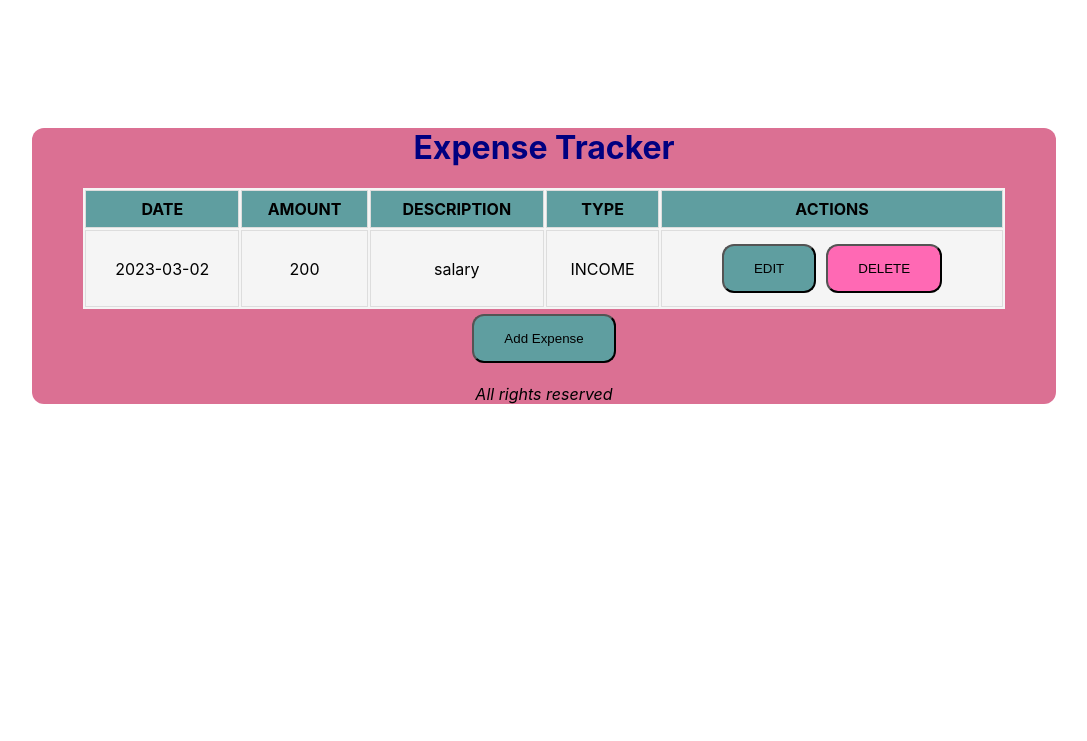
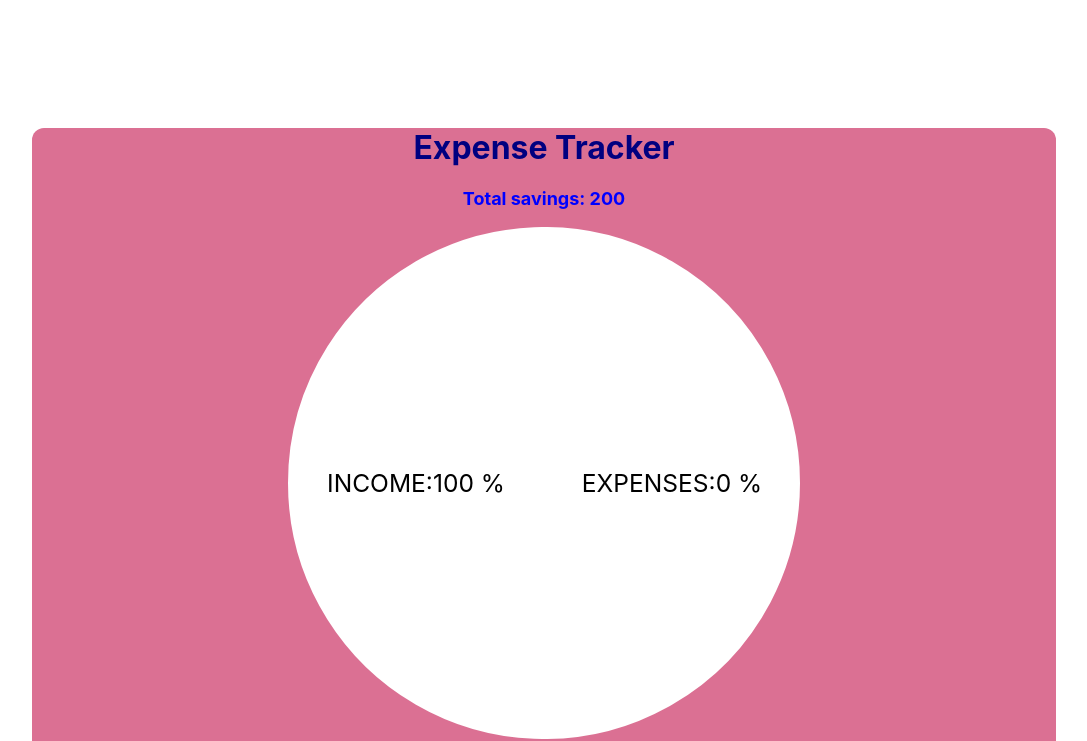
Before and after one commit to Mwiberisu/miniapps-silver, a React (Create React App) app in the folder week1/expense-tracker/: page / in a window 1280 px wide. Shown: the top 741 px of the page, without its empty margins (96-1183 px from the left). Built offline with nearby package versions, Linux system fonts and the light colour scheme.

Commit message:
Added data tabulation for expenses

```diff
--- a/week1/expense-tracker/package.json
+++ b/week1/expense-tracker/package.json
@@ -10,6 +10,7 @@
     "gh-pages": "^6.2.0",
     "react": "^18.3.1",
     "react-dom": "^18.3.1",
+    "react-minimal-pie-chart": "^8.4.1",
     "react-scripts": "5.0.1",
     "uuid": "^11.0.3",
     "web-vitals": "^2.1.4"
--- a/week1/expense-tracker/src/components/App.css
+++ b/week1/expense-tracker/src/components/App.css
@@ -50,3 +50,9 @@ select {
 .footer {
   font-style: italic;
 }
+
+.piechart {
+  width: 50%;
+  text-align: center;
+  margin: auto;
+}
--- a/week1/expense-tracker/src/components/ExpenseList.js
+++ b/week1/expense-tracker/src/components/ExpenseList.js
@@ -1,10 +1,44 @@
 import React from "react";
 import PropType from "prop-types";
+import { PieChart } from "react-minimal-pie-chart";
 
 function ExpenseList(props) {
-  const { expenses, onClickDelete, onClickEdit, onClickCreate } = props;
+  const {
+    savings,
+    totalIncome,
+    totalExpenses,
+    expenses,
+    onClickDelete,
+    onClickEdit,
+    onClickCreate,
+  } = props;
+
   return (
     <React.Fragment>
+      <div style={{ textAlign: "center" }}>
+        <div className="piechart">
+          <p
+            style={{
+              fontSize: "large",
+              fontWeight: "bolder",
+              color: savings < 0 ? "purple" : "blue",
+            }}
+          >
+            Total savings: {savings}
+          </p>
+          <PieChart
+            label={({ dataEntry }) =>
+              dataEntry.title + ":" + `${Math.round(dataEntry.percentage)} %`
+            }
+            labelStyle={{ fontSize: "30%" }}
+            labelPosition={50}
+            data={[
+              { title: "INCOME", value: totalIncome, color: "white" },
+              { title: "EXPENSES", value: totalExpenses, color: "purple" },
+            ]}
+          />
+        </div>
+
         <table>
           <thead>
             <tr>
@@ -23,7 +57,10 @@ function ExpenseList(props) {
                 <td>{expense.description}</td>
                 <td>{expense.expenseType}</td>
                 <td>
-                <button className="button" onClick={() => onClickEdit(expense)}>
+                  <button
+                    className="button"
+                    onClick={() => onClickEdit(expense)}
+                  >
                     EDIT
                   </button>
                   <button
@@ -38,15 +75,18 @@ function ExpenseList(props) {
             ))}
           </tbody>
         </table>
-
         <button className="button" onClick={() => onClickCreate()}>
           Add Expense
         </button>
+      </div>
     </React.Fragment>
   );
 }
 
 ExpenseList.propTypes = {
+  savings: PropType.number,
+  totalIncome: PropType.number,
+  totalExpenses: PropType.number,
   expenses: PropType.array,
   onClickEdit: PropType.func,
   onClickDelete: PropType.func,
--- a/week1/expense-tracker/src/components/MainPage.js
+++ b/week1/expense-tracker/src/components/MainPage.js
@@ -65,8 +65,20 @@ class MainPage extends React.Component {
         />
       );
     } else {
+      let totalIncome = 0;
+      let totalExpenses = 0;
+      this.state.expenses.forEach((expense) => {
+        if (expense.expenseType === "INCOME") {
+          totalIncome += parseInt(expense.amount);
+        } else {
+          totalExpenses += parseInt(expense.amount);
+        }
+      });
       page = (
         <ExpenseList
+          savings={totalIncome - totalExpenses}
+          totalIncome={totalIncome}
+          totalExpenses={totalExpenses}
           expenses={this.state.expenses}
           onClickDelete={this.handleDelete}
           onClickEdit={this.handleEdit}
```
Also changed, not shown: 1 other file (tests, documents, lock files or other folders). Lines whose indentation alone changed are shown as unchanged.
